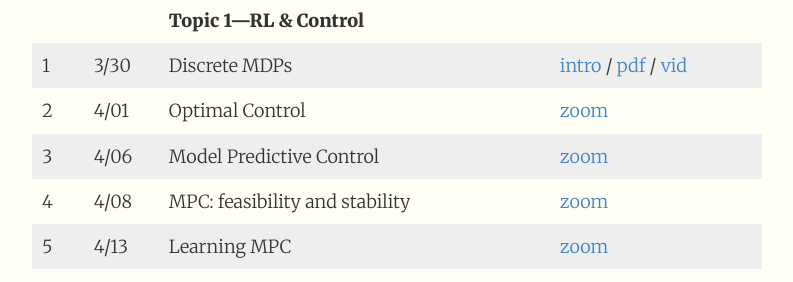
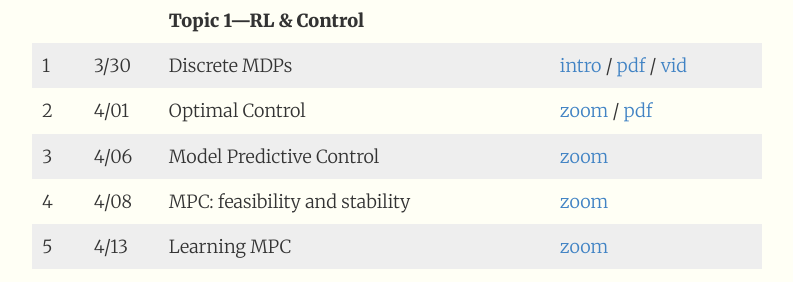
Before and after one commit to 1five9/1five9.github.io, a Jekyll site: the page built from index.md, in a window 1280 px wide and 900 px high, scrolled down 2099 px. Shown: the part 161-443 px from the top of the window, without its empty margins (243-1036 px from the left). Built offline with Jekyll 4.4.1, drawn with Linux system fonts in a browser that asks for light colours.

Commit message:
adding lecture 2

```diff
--- a/index.md
+++ b/index.md
@@ -74,7 +74,7 @@ The final project will be conducted during the last four weeks of class. Student
 | -- | --------- | -------------------------------------- | ---------------------- |
 |    |           | **Topic 1—RL & Control**              |  |
 | 1  | 3/30      | Discrete MDPs        	    	      | [intro](https://1five9.github.io/slides/intro.pdf) / [pdf](https://1five9.github.io/slides/control/Lecture_1_MDPs.pdf) / [vid](https://caltech.zoom.us/rec/share/VR3fwwu9QeALQ80dRtIghSqzpnkpAOpF_bwePNoBSnBzRxzgNN3uV4OdzvmBe8VE.ftHclybplbeeU0_s?startTime=1617141230000) |
-| 2  | 4/01      | Optimal Control       	              | [zoom](https://caltech.zoom.us/j/83968752246) | |
+| 2  | 4/01      | Optimal Control       	              | [zoom](https://caltech.zoom.us/j/83968752246) / [pdf](https://1five9.github.io/slides/control/Lecture_2_OC.pdf)| |
 | 3  | 4/06      | Model Predictive Control               | [zoom](https://caltech.zoom.us/j/83968752246) | |
 | 4  | 4/08      | MPC: feasibility and stability         | [zoom](https://caltech.zoom.us/j/83968752246) | |
 | 5  | 4/13      | Learning MPC 				          | [zoom](https://caltech.zoom.us/j/83968752246) | |
```
Also changed, not shown: 1 other file.
